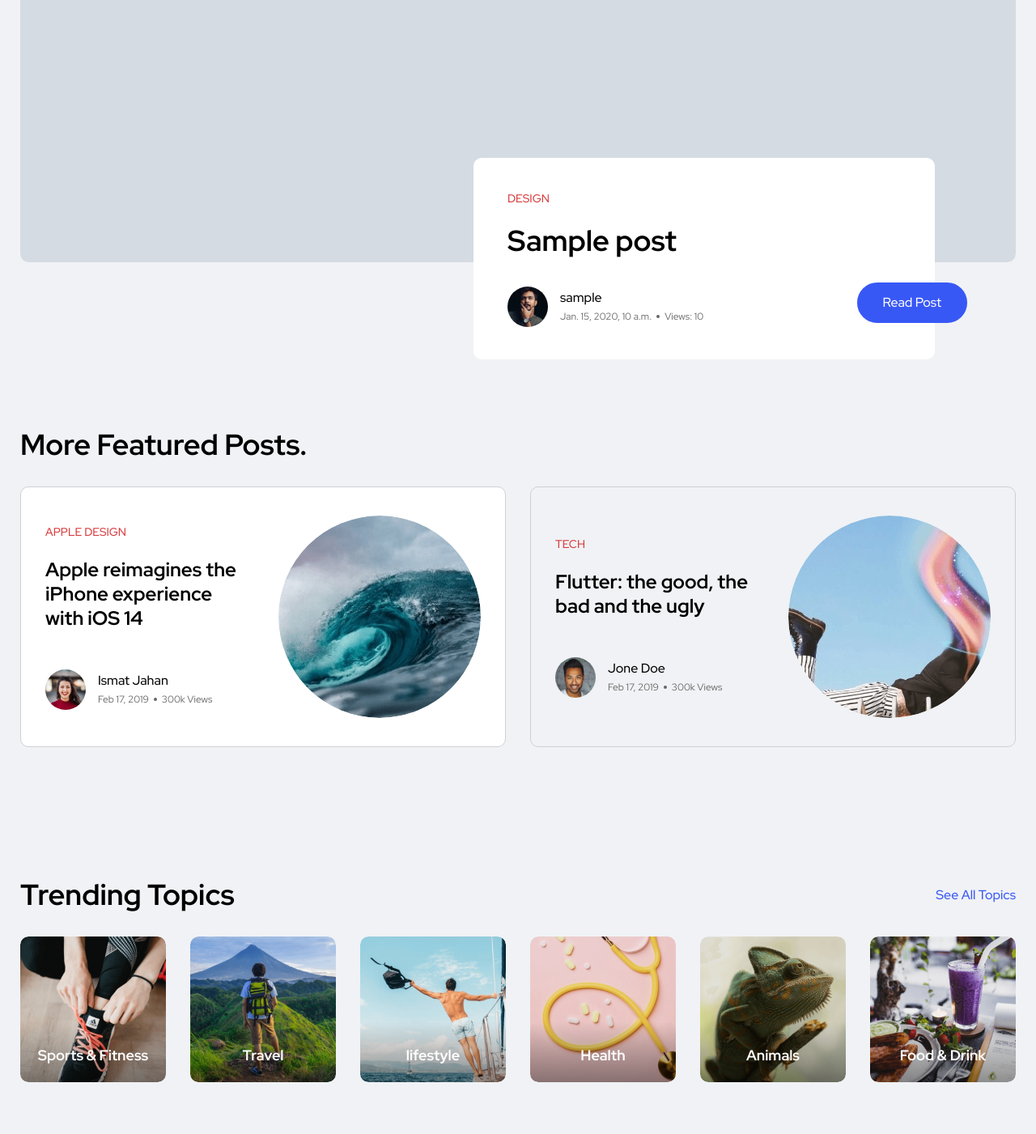
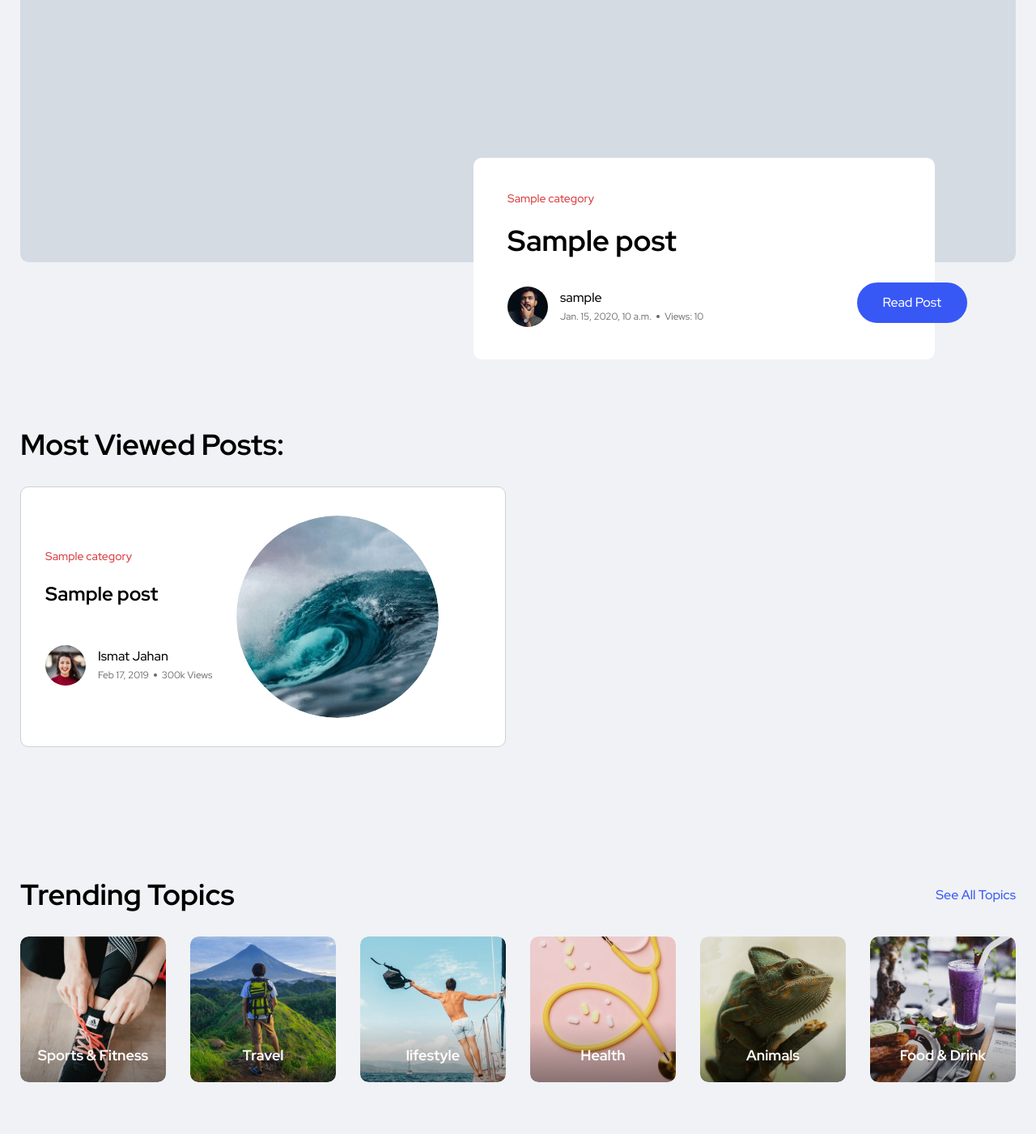
Before and after one commit to tareqWpy/my-site, a Django app: page / in a window 1280 px wide. Shown: the part 679-2080 px from the top of the page at 81% size. Run offline with Django 4.2, Linux system fonts and the light colour scheme; tables that the repository leaves empty hold one stand-in row (values such as "Sample post"); grey boxes marked "Sample" are stand-in pictures; some libraries are stand-ins or nearby versions.

Commit message:
added posts

```diff
--- a/templates/website/index.html
+++ b/templates/website/index.html
@@ -26,19 +26,21 @@
                                         <div class="post-content">
                                             <div class="post-cat">
                                                 <div class="post-cat-list">
+                                                    {% for cat in post.category.all %}
                                                     <a
                                                         class="hover-flip-item-wrapper"
-                                                        href="#"
+                                                        href="{% url 'blog:post-category' cat_name=cat %}"
                                                     >
                                                         <span
                                                             class="hover-flip-item"
                                                         >
                                                             <span
-                                                                data-text="DESIGN"
-                                                                >DESIGN</span
+                                                                data-text="{{cat}}"
+                                                                >{{cat}}</span
                                                             >
                                                         </span>
                                                     </a>
+                                                    {% endfor %}
                                                 </div>
                                             </div>
                                             <h2 class="title">
@@ -136,12 +138,13 @@
                     <div class="row">
                         <div class="col-lg-12">
                             <div class="section-title">
-                                <h2 class="title">More Featured Posts.</h2>
+                                <h2 class="title">Most Viewed Posts:</h2>
                             </div>
                         </div>
                     </div>
                     <div class="row">
                         <!-- Start Single Post  -->
+                         {% for post in most_viewed_posts %}
                         <div class="col-lg-6 col-xl-6 col-md-12 col-12 mt--30">
                             <div
                                 class="content-block content-direction-column axil-control is-active post-horizontal thumb-border-rounded"
@@ -149,23 +152,25 @@
                                 <div class="post-content">
                                     <div class="post-cat">
                                         <div class="post-cat-list">
+                                            {% for cat in post.category.all %}
                                             <a
                                                 class="hover-flip-item-wrapper"
-                                                href="#"
+                                                href="{% url 'blog:post-category' cat_name=cat %}"
                                             >
+
                                                 <span class="hover-flip-item">
                                                     <span
-                                                        data-text="APPLE DESIGN"
-                                                        >APPLE DESIGN</span
+                                                        data-text="{{cat}}"
+                                                        >{{cat}}</span
                                                     >
                                                 </span>
                                             </a>
+                                            {% endfor %}
                                         </div>
                                     </div>
                                     <h4 class="title">
-                                        <a href="post-details.html"
-                                            >Apple reimagines the iPhone
-                                            experience with iOS 14</a
+                                        <a href="{% url 'blog:post-single' pid=post.id %}"
+                                            >{{post.title}}</a
                                         >
                                     </h4>
                                     <div class="post-meta">
@@ -201,7 +206,7 @@
                                     </div>
                                 </div>
                                 <div class="post-thumbnail">
-                                    <a href="post-details.html">
+                                    <a href="{% url 'blog:post-single' pid=post.id %}">
                                         <img
                                             src="{% static 'images/post-images/post-images-1.jpg' %}"
                                             alt="Post Images"
@@ -210,76 +215,7 @@
                                 </div>
                             </div>
                         </div>
-                        <!-- End Single Post  -->
-
-                        <!-- Start Single Post  -->
-                        <div class="col-lg-6 col-xl-6 col-md-12 col-12 mt--30">
-                            <div
-                                class="content-block content-direction-column axil-control post-horizontal thumb-border-rounded"
-                            >
-                                <div class="post-content">
-                                    <div class="post-cat">
-                                        <div class="post-cat-list">
-                                            <a
-                                                class="hover-flip-item-wrapper"
-                                                href="#"
-                                            >
-                                                <span class="hover-flip-item">
-                                                    <span data-text="TECH"
-                                                        >TECH</span
-                                                    >
-                                                </span>
-                                            </a>
-                                        </div>
-                                    </div>
-                                    <h4 class="title">
-                                        <a href="post-details.html"
-                                            >Flutter: the good, the bad and the
-                                            ugly</a
-                                        >
-                                    </h4>
-                                    <div class="post-meta">
-                                        <div
-                                            class="post-author-avatar border-rounded"
-                                        >
-                                            <img
-                                                src="{% static 'images/post-images/author/author-image-1.png' %}"
-                                                alt="Author Images"
-                                            />
-                                        </div>
-                                        <div class="content">
-                                            <h6 class="post-author-name">
-                                                <a
-                                                    class="hover-flip-item-wrapper"
-                                                    href="author.html"
-                                                >
-                                                    <span
-                                                        class="hover-flip-item"
-                                                    >
-                                                        <span
-                                                            data-text="Jone Doe"
-                                                            >Jone Doe</span
-                                                        >
-                                                    </span>
-                                                </a>
-                                            </h6>
-                                            <ul class="post-meta-list">
-                                                <li>Feb 17, 2019</li>
-                                                <li>300k Views</li>
-                                            </ul>
-                                        </div>
-                                    </div>
-                                </div>
-                                <div class="post-thumbnail">
-                                    <a href="post-details.html">
-                                        <img
-                                            src="{% static 'images/post-images/post-images-2.jpg' %}"
-                                            alt="Post Images"
-                                        />
-                                    </a>
-                                </div>
-                            </div>
-                        </div>
+                        {% endfor %}
                         <!-- End Single Post  -->
                     </div>
                 </div>
--- a/website/views.py
+++ b/website/views.py
@@ -11,7 +11,11 @@ def home_view(request):
         "published_date"
     )[:3]
 
-    context = {"posts": posts}
+    most_viewed_posts = Post.objects.filter(
+        published_date__lte=timezone.now(), status=1
+    ).order_by("-counted_views")[:4]
+
+    context = {"posts": posts, "most_viewed_posts": most_viewed_posts}
     return render(request, "website/index.html", context)
 
 
```
